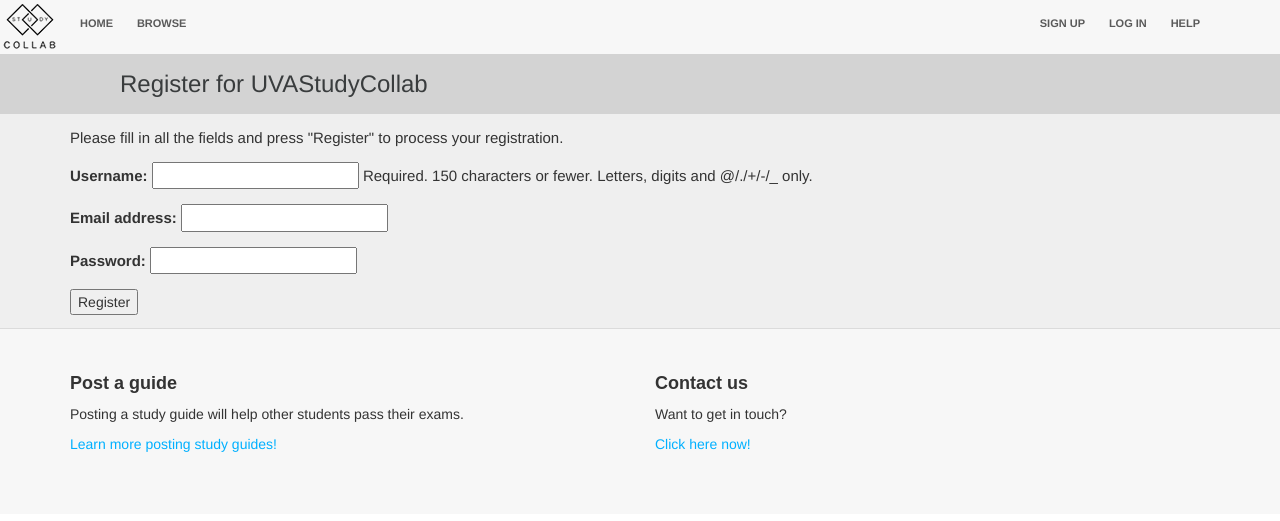
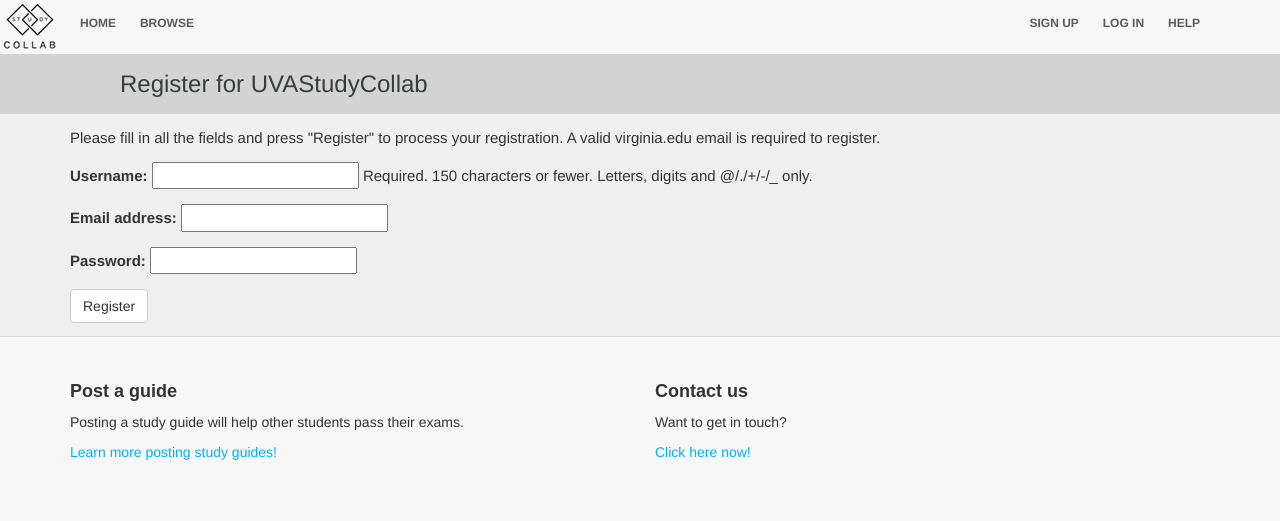
Before and after one commit to anthonyuitz/uvastudycollab, a Django app: page /register/ in a window 1280 px wide. Shown: the top 521 px of the page. Run offline with Django 3.2, Linux system fonts and the light colour scheme; some libraries are stand-ins or nearby versions; some web fonts are replaced.

Commit message:
enhanced user experience and site security

```diff
--- a/uvastudycollab/studycollab/forms.py
+++ b/uvastudycollab/studycollab/forms.py
@@ -15,6 +15,7 @@
 class loginForm(forms.Form):
 	username = forms.CharField(max_length = 100, label = 'Username')
 	password = forms.CharField(widget = forms.PasswordInput())
+	nextURL = forms.CharField(label='next', max_length= 50, widget=forms.HiddenInput(), required=False)
 
 class addGroupForm(forms.ModelForm):
 	class Meta:
@@ -22,7 +23,7 @@
 		fields = ['name', 'course', 'description']
 
 class addDocumentForm(forms.Form):
-	className = forms.ModelChoiceField(queryset=course.objects.all())
+	className = forms.ModelChoiceField(queryset=course.objects.all().order_by('department__name', 'number'))
 	name = forms.CharField(label='Name of file', max_length=50)
 	description = forms.CharField(widget = forms.Textarea)
 	document = forms.FileField(label='Select a file')
--- a/uvastudycollab/studycollab/models.py
+++ b/uvastudycollab/studycollab/models.py
@@ -41,7 +41,7 @@
 				super(studygroup, self).save(*args, **kwargs)
 			except IntegrityError:
 				#try another random value
-				randomid.update(name + random.randrange(100, 200000000))
+				randomid.update((self.name + str(random.randrange(100, 200000000))).encode('utf-8'))
 				self.groupid = randomid.hexdigest()[5:25]
 			else:
 				success = True
--- a/uvastudycollab/studycollab/static/studycollab/main.css
+++ b/uvastudycollab/studycollab/static/studycollab/main.css
@@ -1,16 +1,26 @@
+html {
+  overflow-y: scroll;
+}
+
 p.error {
   color: red;
 }
 .nav a {
   color: #5a5a5a;
-  font-size: 11px;
+  font-size: 12px;
   font-weight: bold;
   padding: 14px 10px;
   text-transform: uppercase;
+  text-decoration:none;
 }
 
 .nav li {
   display: inline;
+}
+
+.nav li:hover {
+  background-color: #D3D3D3;
+  padding:14px 0 14px 0px;
 }
 
 .nav {
@@ -28,7 +38,7 @@
   text-indent: 200%;
 }
 
-li.active {
+.nav li.active {
   background-color: #D3D3D3;
   padding:14px 0 23px 0px;
 }
@@ -113,3 +123,11 @@
 .start-now a {
   color: #FFFFFF;
 }
+
+.question {
+  font-weight: bold;
+}
+
+.answer {
+
+}
--- a/uvastudycollab/studycollab/templates/help.html
+++ b/uvastudycollab/studycollab/templates/help.html
@@ -8,9 +8,9 @@
 		<h4>{{ c }}</h4>
 		{% for q in question %}
 		{% if q.category == c  %}
-			<strong>{{ q }}</strong><br />
-			{{ q.answer }}
-			<br /><br />
+			<div class="question">{{ q }}</div>
+			<div class="answer">{{ q.answer }}</div>
+			<br />
 		{% endif %}
 		{% endfor %}
 	{% endfor %}
--- a/uvastudycollab/studycollab/templates/login.html
+++ b/uvastudycollab/studycollab/templates/login.html
@@ -8,11 +8,13 @@
 	<p class="error"> {{ error }}</p>
 	{% endif %}
 	<p>Please enter your username and password</p>
-	<form method = 'POST' action = '/login/'>
+	<form method = 'POST' action = ''>
 		{% csrf_token %}
 		{{form.as_p}}
-	<input type = 'submit' value = 'Login!'>
+	<button type= "submit" class="btn btn-default">Login</button>
 	</form>
+	<br />
+	<p>Need an account? Click <a href='/register/'>here</a> to register.</p>
 	</div>
 </div>
 {% endblock %}
--- a/uvastudycollab/studycollab/templates/register.html
+++ b/uvastudycollab/studycollab/templates/register.html
@@ -8,11 +8,14 @@
 	<strong> Thank you for registering!</strong>
 	<a href="/">Return to the homepage.</a><br />
 	{% else %}
-	<p>Please fill in all the fields and press "Register" to process your registration.</p>
+		{% if error %}
+		<p class="error"> {{ error }}</p>
+		{% endif %}
+	<p>Please fill in all the fields and press "Register" to process your registration. A valid virginia.edu email is required to register.</p>
 	<form id="user_form" method="post" action="/register/" enctype="multipart/form-data">
 		{% csrf_token %}
 		{{ user_form.as_p }}
-		<input type="submit" name="submit" value="Register" />
+		<button type= "submit" class="btn btn-default">Register</button>
 	</form>
 	{% endif %}
 	</div>
--- a/uvastudycollab/studycollab/views.py
+++ b/uvastudycollab/studycollab/views.py
@@ -1,8 +1,9 @@
-from django.shortcuts import render, get_object_or_404
+from django.shortcuts import render, get_object_or_404, redirect, resolve_url
 from django.http import HttpResponse
 from studycollab.forms import *
 from studycollab.models import studygroup, document, course, help_category, help_question
 from django.contrib.auth import authenticate, login as auth_login
+from django.utils.http import is_safe_url
 import json
 import re
 
@@ -14,8 +15,9 @@
 		user_form = UserForm(data=request.POST)
 
 		if user_form.is_valid():
+			if user_form.cleaned_data['email'].split('@')[-1] != 'virginia.edu':
+				return render(request, 'register.html', {'user_form': user_form, 'error': 'Please register with a valid virginia.edu email.', registered: registered})
 			user = user_form.save()
-
 			user.set_password(user.password)
 			user.save()
 
@@ -64,24 +66,34 @@
 
 			if user is not None and user.is_active:
 				auth_login(request, user)
-				return render(request, 'index.html', {'username' : username})
+				nextURL = form.cleaned_data['nextURL']
+				if not is_safe_url(url=nextURL, host=request.get_host()):
+					nextURL = resolve_url('/')
+				return redirect(nextURL)
 			else:
 				return render(request, 'login.html', {'error' : 'Your username and password do not match, or your account is disabled. Please try again.', 'form' : form})
 		else:
 			return render(request, 'login.html', {'error' : 'The login could not be processed. Please check the errors below.','form' : form })
 	else:
-		form = loginForm()
-		return render(request, 'login.html', {'form' : form })
+		nextURL = request.GET.get('next', '/').strip()
+		data = {'nextURL': nextURL}
+		form = loginForm(initial = data)
+		if request.GET.get('auth') == 'require':
+			return render(request, 'login.html', {'error' : 'Please log in to use this feature.', 'form' : form})
+		if request.GET.get('auth') == 'validate':
+			return render(request, 'login.html', {'error' : 'To protect the privacy and safety of our users, a valid login is required to view this information.', 'form' : form})
+		return render(request, 'login.html', {'form' : form})
 
 def displayGroup(request, groupvalue):
+	if not request.user.is_authenticated():
+		return redirect('/login?auth=validate&next=%s' % (request.path))
 	group = get_object_or_404(studygroup, groupid=groupvalue)
 	return render(request, 'displayGroup.html', {'studygroup': group})
 
 def addGroup(request):
 	added = False
 	if not request.user.is_authenticated():
-		form = loginForm()
-		return render(request, 'login.html', {'error' : 'Please login to use this feature.', 'form' : form})
+		return redirect('/login?auth=require&next=%s' % (request.path))
 	if request.method == 'POST':
 		form = addGroupForm(request.POST)
 		if form.is_valid():
@@ -99,8 +111,7 @@
 def addDocument(request):
 	added = False
 	if not request.user.is_authenticated():
-		form = loginForm()
-		return render(request, 'login.html', {'error' : 'Please login to use this feature.', 'form' : form})
+		return redirect('/login?auth=require&next=%s' % (request.path))
 	if request.method == 'POST':
 		form = addDocumentForm(request.POST, request.FILES)
 		if form.is_valid():
```
Also changed, not shown: uvastudycollab/studycollab/templates/browse.html (+3 -5 lines), documents/test.txt (renamed from uvastudycollab/documents/test_YjZRW6N.txt), uvastudycollab/db.sqlite3.
